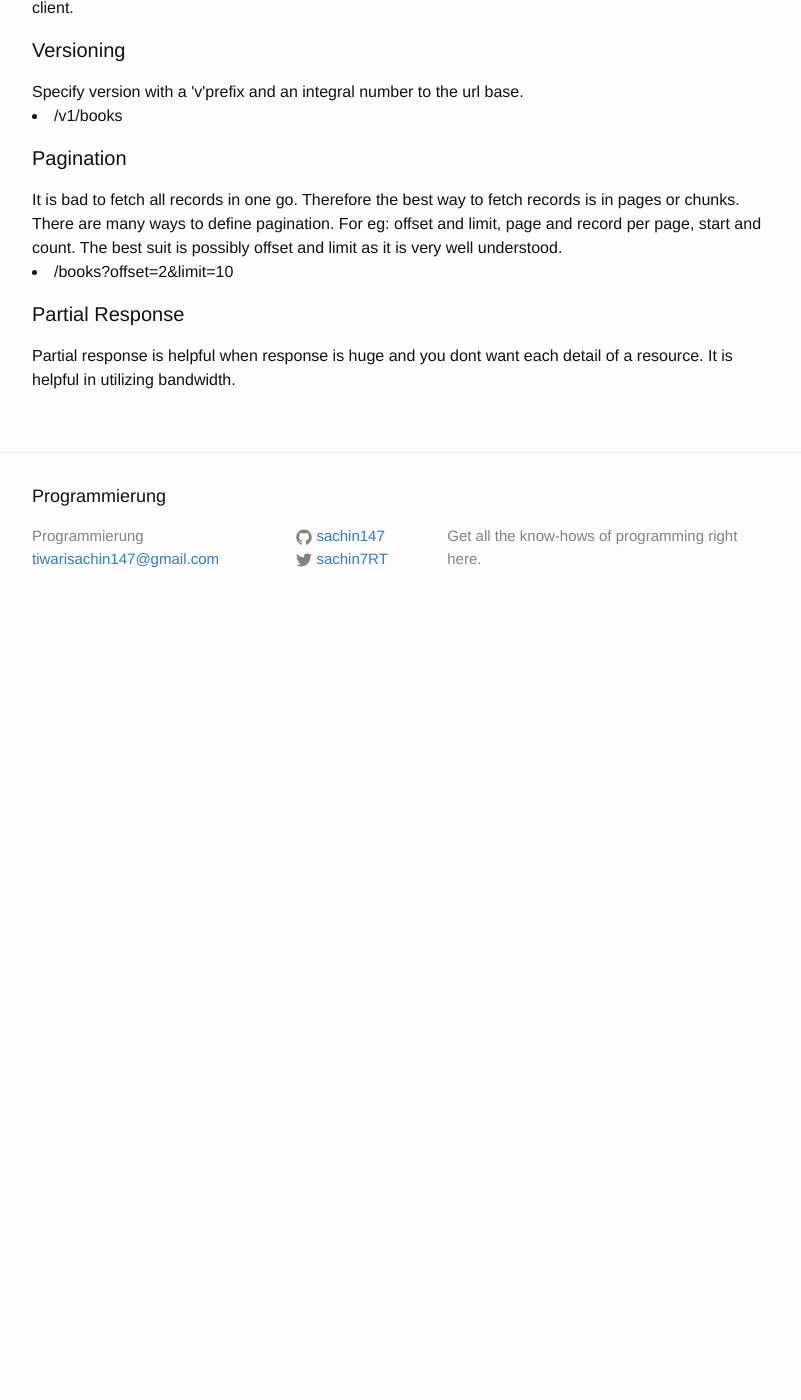
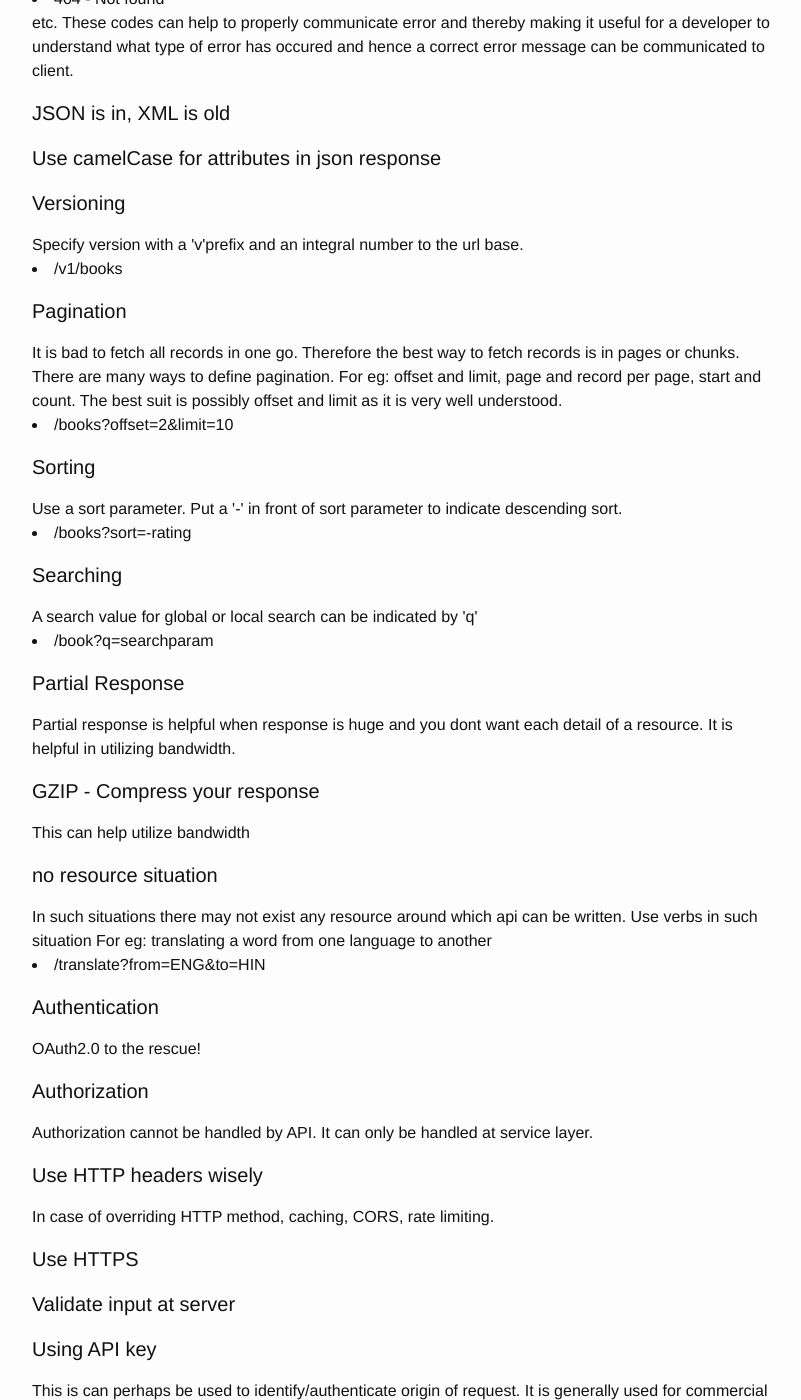
Before and after one commit to sachin147/sachin147.github.io, a Jekyll site: the page built from _posts/2016-10-28-Pragmatic-REST.markdown, in a window 1280 px wide and 1400 px high, scrolled down 1725 px. Shown: the whole window, without its empty margins (238-1039 px from the left). Built offline with Jekyll 4.4.1, drawn with Linux system fonts in a browser that asks for light colours; before the commit the page ends 2355 px from its top, so only the background shows below that; some of the changed text lies outside the part shown.

Commit message:
additional changes

```diff
--- a/_config.yml
+++ b/_config.yml
@@ -8,6 +8,7 @@
 # Site settings
 title: Programmierung
 email: tiwarisachin147@gmail.com
+linkedin: https://in.linkedin.com/in/sachint147
 description: > # this means to ignore newlines until "baseurl:"
   Get all the know-hows of programming right here.
 baseurl: "" # the subpath of your site, e.g. /blog
--- a/_includes/footer.html
+++ b/_includes/footer.html
@@ -9,6 +9,7 @@
         <ul class="contact-list">
           <li>{{ site.title }}</li>
           <li><a href="mailto:{{ site.email }}">{{ site.email }}</a></li>
+           <li><a href="{{ site.linkedin }}">{{ site.linkedin }}</a></li>
         </ul>
       </div>
 
--- a/_posts/2016-10-28-Pragmatic-REST.markdown
+++ b/_posts/2016-10-28-Pragmatic-REST.markdown
@@ -10,6 +10,12 @@ Today in this web ecosystem, APIs have become a <u>language for communication</u
 REST has become language of developers to understand, interprete and write a web API.
 Writing RESTful API is a concept and hence a bit difficult to understand and implement.
 Since its potrays, reflects a design of a system, the more clean, precise, expressive, the more easier it is to understand and use.
+</p>
+
+<p>
+    APIs create a base for various business integrations.
+    APIs reflect business model.
+    APIs reflect 'UI of business'.
 </p>
 
 <p>
@@ -47,7 +53,7 @@ Since its potrays, reflects a design of a system, the more clean, precise, expre
     For eg:
     <ul>
         <li>/books : To create(POST) book, To fetch(GET) books list, To update(PUT) books, To delete(DELETE) books </li>
-        <li>/book/123 : To create(POST) book, To fetch(GET) book with id 123, To update(PUT) book with id 123, To delete(DELETE) book with id 123 </li>
+        <li>/book/123 : To create(POST) book, To fetch(GET) book with id 123, To update(PUT) book with id 123,  To partially update(PATCH) book, To delete(DELETE) book with id 123 </li>
     </ul>
 
 </p>
@@ -97,6 +103,14 @@ Since its potrays, reflects a design of a system, the more clean, precise, expre
 </p>
 
 <p>
+    <h4>JSON is in, XML is old</h4>
+</p>
+
+<p>
+    <h4>Use camelCase for attributes in json response</h4>
+</p>
+
+<p>
     <h4>Versioning</h4>
     Specify version with a 'v'prefix and an integral number to the url base.
     <li>/v1/books</li>
@@ -111,6 +125,65 @@ Since its potrays, reflects a design of a system, the more clean, precise, expre
 </p>
 
 <p>
+    <h4>Sorting</h4>
+    Use a sort parameter. Put a '-' in front of sort parameter to indicate descending sort.
+    <li>/books?sort=-rating</li>
+</p>
+
+<p>
+    <h4>Searching</h4>
+    A search value for global or local search can be indicated by 'q'
+    <li>/book?q=searchparam</li>
+</p>
+
+<p>
     <h4>Partial Response</h4>
     Partial response is helpful when response is huge and you dont want each detail of a resource. It is helpful in utilizing bandwidth.
 </p>
+
+<p>
+    <h4>GZIP - Compress your response</h4>
+    This can help utilize bandwidth
+</p>
+
+<p>
+    <h4>no resource situation</h4>
+    In such situations there may not exist any resource around which api can be written. Use verbs in such situation
+    For eg: translating a word from one language to another
+    <li>/translate?from=ENG&to=HIN</li>
+</p>
+
+<p>
+    <h4>Authentication</h4>
+    OAuth2.0 to the rescue!
+</p>
+
+<p>
+    <h4>Authorization</h4>
+    Authorization cannot be handled by API. It can only be handled at service layer.
+</p>
+<p>
+    <h4>Use HTTP headers wisely</h4>
+    In case of overriding HTTP method, caching, CORS, rate limiting.
+</p>
+<p>
+    <h4>Use HTTPS</h4>
+</p>
+
+<p>
+    <h4>Validate input at server</h4>
+</p>
+
+<p>
+    <h4>Using API key</h4>
+    This is can perhaps be used to identify/authenticate origin of request. It is generally used for commercial APIs.
+</p>
+
+<p>
+    <h4>Document your API</h4>
+</p>
+
+<p>
+    <h4>My favourite API 10/10</h4>
+    <li><a href="https://developer.github.com/v3/">Github API</a></li>
+</p>
```
